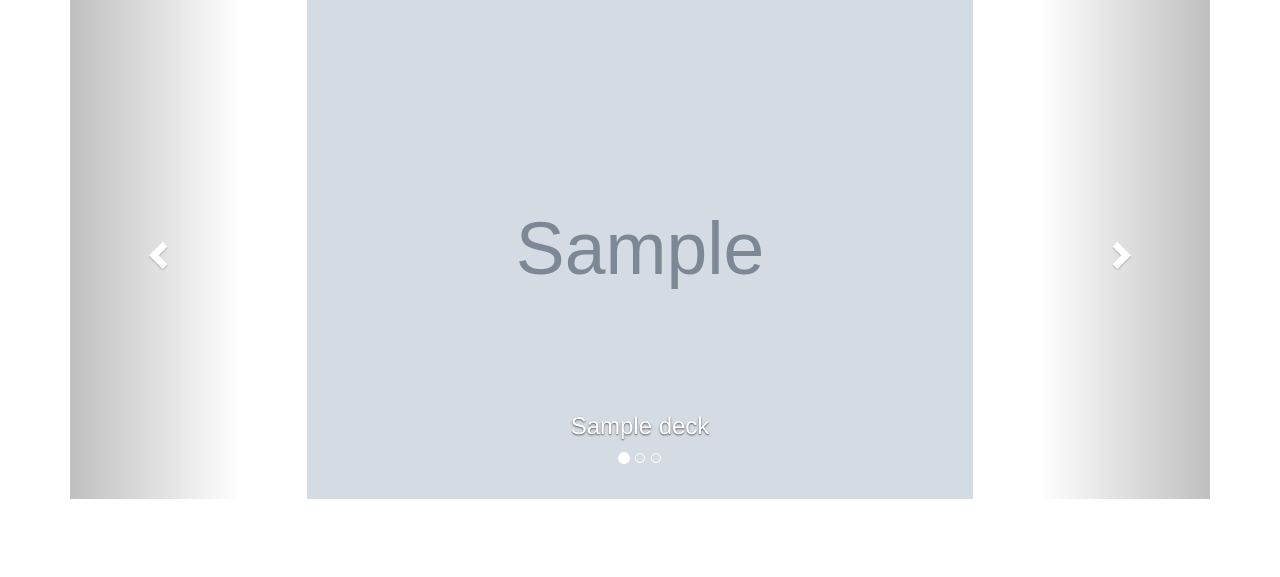
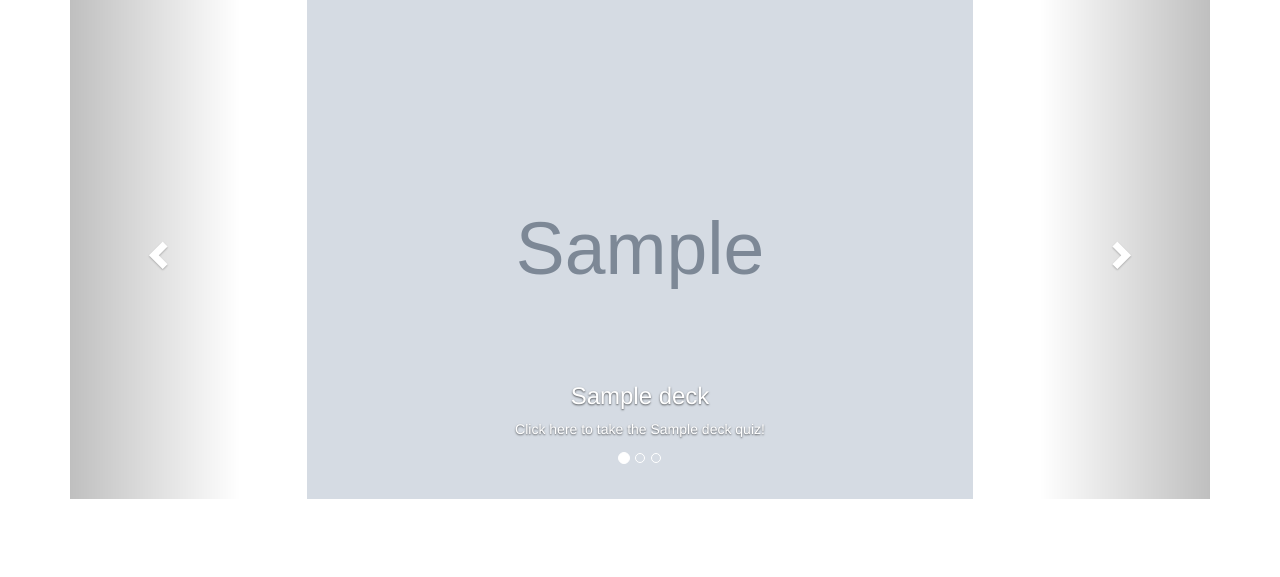
Before and after one commit to mflem/CodeMode, a Flask app: template templates/select.html in a window 1280 px wide. Shown: the part 116-693 px from the top of the page. Run offline with Flask 2, Linux system fonts and the light colour scheme; the template is opened without the code that fills it: most values are stand-ins (such as "Sample title", 1, 10 or a date in 2020); grey boxes marked "Sample" are stand-in pictures; parts of the project's set-up code (start-up, migrations or seed data) failed here and were passed over; some libraries are stand-ins or nearby versions.

Commit message:
Update select.html

```diff
--- a/templates/select.html
+++ b/templates/select.html
@@ -25,7 +25,7 @@ Lists all current, unique deck options -->
             </a>
             <div class="carousel-caption">
               <h3>{{deck['deck_name']}}</h3>
-<!--               <p>Learn about *what deck is about* Or this has _ questions</p> -->
+              <p>Click here to take the {{deck['deck_name']}} quiz!</p>
             </div>
           </div>
       {% endfor %}
```
